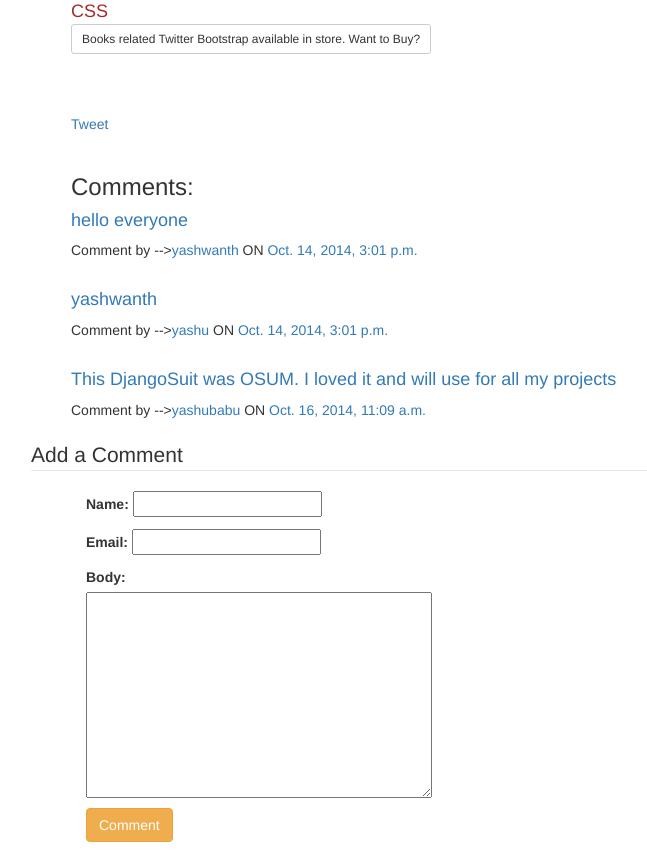
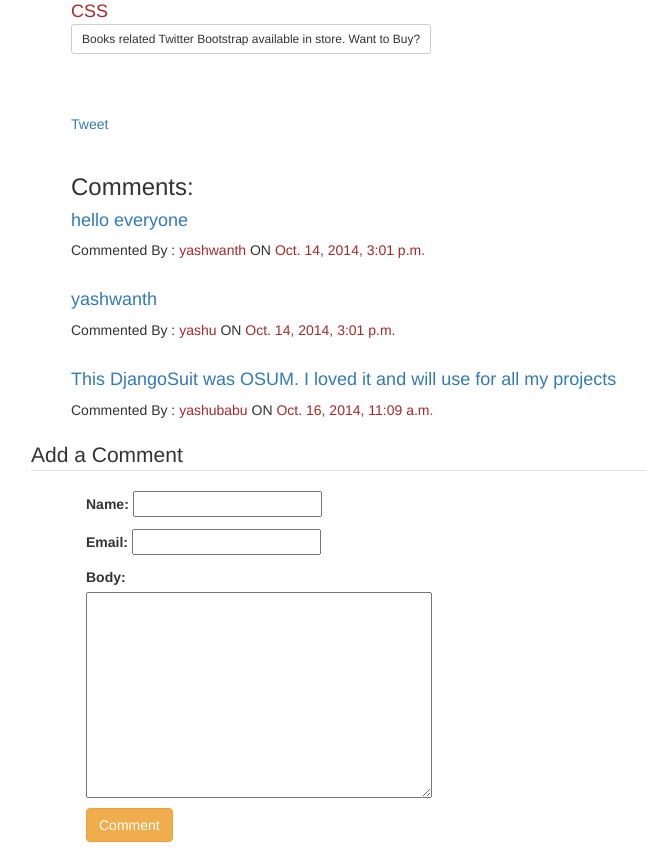
Before and after one commit to yashwanthbabu/Django-BlogAsh, a Django app: template blog/templates/blog/post.html in a window 1280 px wide. Shown: the part 516-1367 px from the top of the page, without its empty margins (89-736 px from the left). Run offline with Django 3.2, Linux system fonts and the light colour scheme; data comes from the database, SQL or seed files in the repository; tables that the repository leaves empty hold one stand-in row (values such as "Sample post"); the template is opened without the code that fills it: values that come from a table or form of the project are taken from there, most other values are stand-ins (such as "Sample title", 1, 10 or a date in 2020); parts of the project's set-up code (start-up, migrations or seed data) failed here and were passed over; some libraries are stand-ins or nearby versions.

Commit message:
Changing comment text

```diff
--- a/blog/templates/blog/post.html
+++ b/blog/templates/blog/post.html
@@ -95,7 +95,7 @@
                	  	<a name="comment-{{ comment.pk }}"></a>
     				<div class="comment">
     				    <div class="body"><h4><a>{{ comment.body }}</a></h4></div>
-        				<div class="time">Comment by --><a>{{ comment.name }}</a> ON <a>{{ comment.created }}</a>
+        				<div class="time">Commented By : <font color="brown">{{ comment.name }}</font> ON <font color="brown">{{ comment.created }}</font>
         				</div>
 						{% if user.is_staff %}
 		               		<input type="checkbox" name="delete" value="{{ comment.pk }}">
```
